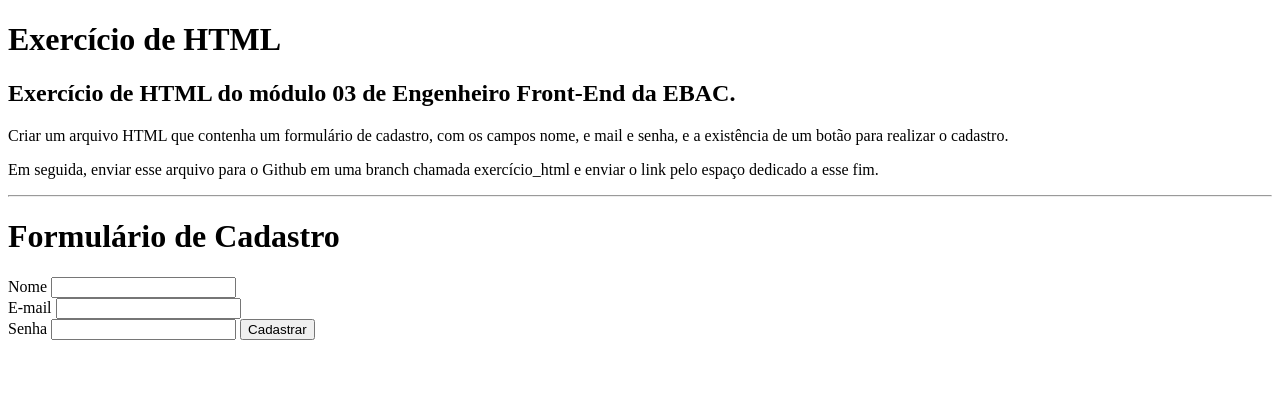
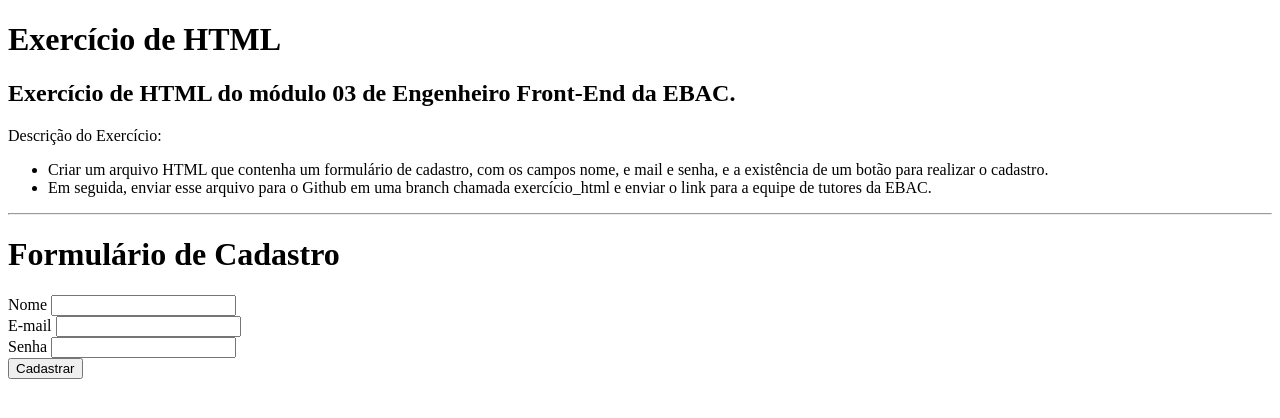
Before and after one commit to EdielD7/exercicio_html, a plain HTML site: page Site-Exercicio/index.html in a window 1280 px wide. Drawn offline with Linux system fonts and the light colour scheme.

Commit message:
Alterações em index.html e README.md
Exibição da descrição do exercício alterada para o formato de lista e texto atualizado em index.html
Texto atualizado em README.md

```diff
--- a/Site-Exercicio/index.html
+++ b/Site-Exercicio/index.html
@@ -9,8 +9,11 @@
 <body>
     <h1>Exercício de HTML</h1>
     <h2>Exercício de HTML do módulo 03 de Engenheiro Front-End da EBAC.</h2>
-    <p>Criar um arquivo HTML que contenha um formulário de cadastro, com os campos nome, e mail e senha, e a existência de um botão para realizar o cadastro.</p>
-    <p>Em seguida, enviar esse arquivo para o Github em uma branch chamada exercício_html e enviar o link pelo espaço dedicado a esse fim.</p>
+    <p>Descrição do Exercício:</p>
+    <ul>
+        <li>Criar um arquivo HTML que contenha um formulário de cadastro, com os campos nome, e mail e senha, e a existência de um botão para realizar o cadastro.</li>
+        <li>Em seguida, enviar esse arquivo para o Github em uma branch chamada exercício_html e enviar o link para a equipe de tutores da EBAC.</li>
+    </ul>
     <hr>
     <h1>Formulário de Cadastro</h1>
     <form>
@@ -22,6 +25,7 @@
         <br>
         <label for="senha">Senha</label>
         <input id="senha" type="password">
+        <br>
         <button type="submit">
             Cadastrar
         </button>
```
Also changed, not shown: 1 other file.
